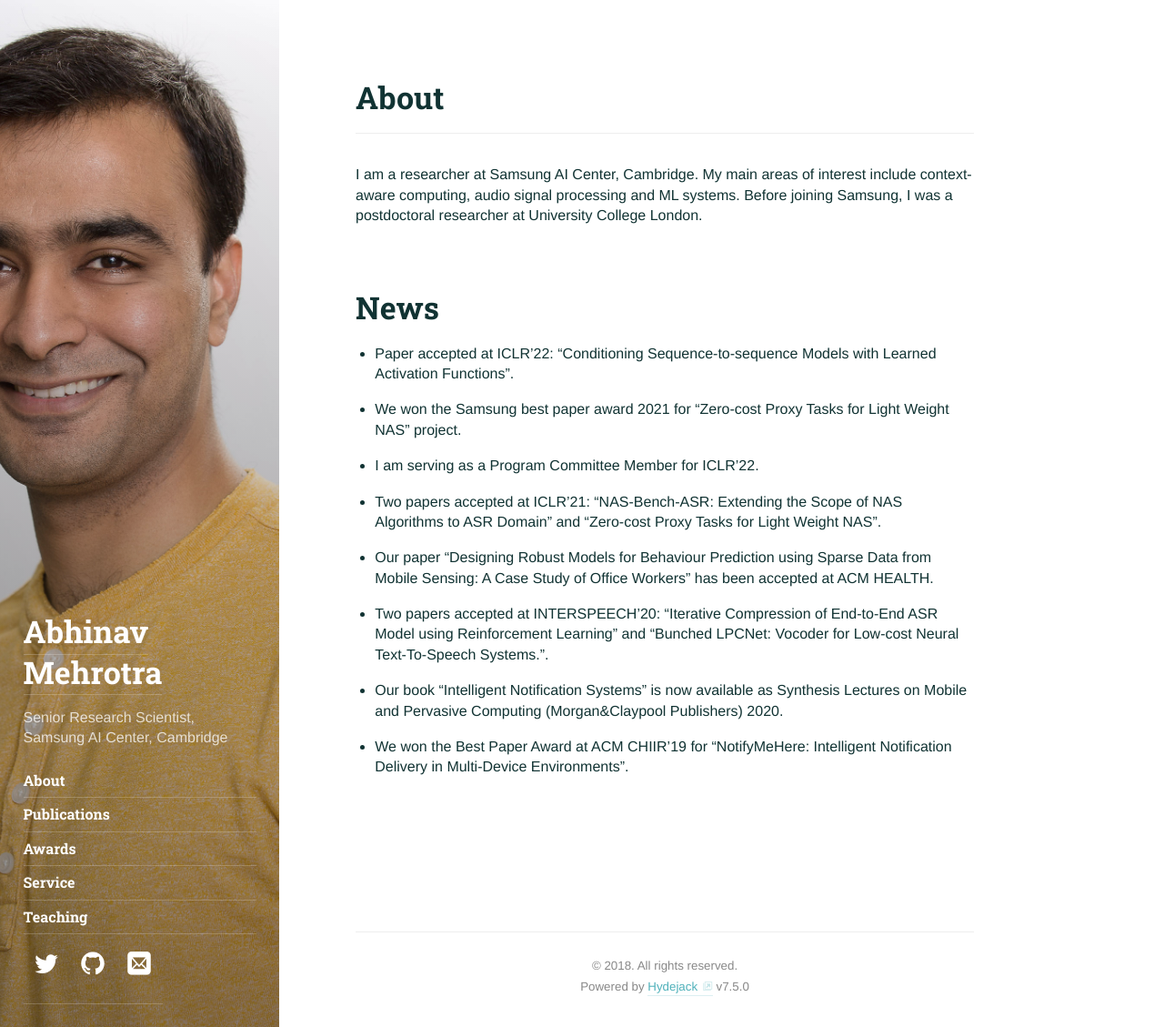
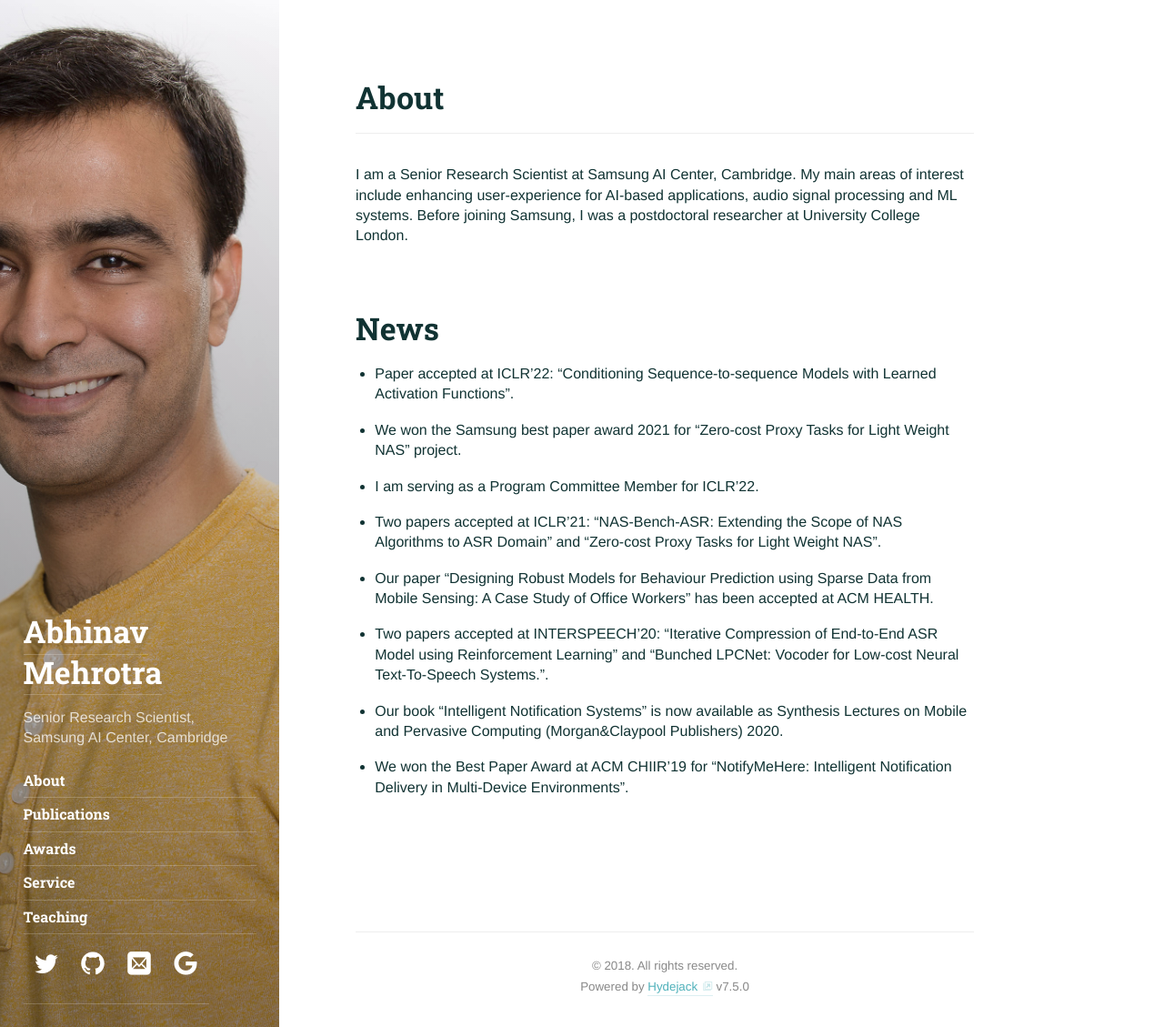
Before and after one commit to AbhinavMehrotra/AbhinavMehrotra.github.io, a Jekyll site: the page built from index.md, in a window 1280 px wide and 1129 px high. Shown: the whole window at 91% size. Built offline with Jekyll 4.4.1, drawn with Linux system fonts in a browser that asks for light colours; some web fonts are replaced.

Commit message:
Update authors.yml

```diff
--- a/_data/authors.yml
+++ b/_data/authors.yml
@@ -8,7 +8,7 @@ author1:
   # Used at the bottom of each page and at the top of the `about` layout
   # Markdown enabled, can use multiple paragraphs (enabled by `|`)
   about:             |
-    I am a researcher at Samsung AI Center, Cambridge. My main areas of interest include context-aware computing, audio signal processing and ML systems. Before joining Samsung, I was a postdoctoral researcher at University College London.
+    I am a Senior Research Scientist at Samsung AI Center, Cambridge. My main areas of interest include enhancing user-experience for AI-based applications, audio signal processing and ML systems. Before joining Samsung, I was a postdoctoral researcher at University College London.
 
 
   # This photo will be used in the about section
@@ -29,7 +29,7 @@ author1:
     email:           mailto:abhinav.iims@gmail.com
     # resume:          CV_Abhinav_Mehrotra.pdf
     # rss:             https://<url>/feed.xml
-    # google:          <number>
+    google:          https://scholar.google.com/citations?user=AbeyFKwAAAAJ&hl=en
     # vk:              <username>
     # youtube:         <string_string_string>
     # vimeo:           <username>
```
